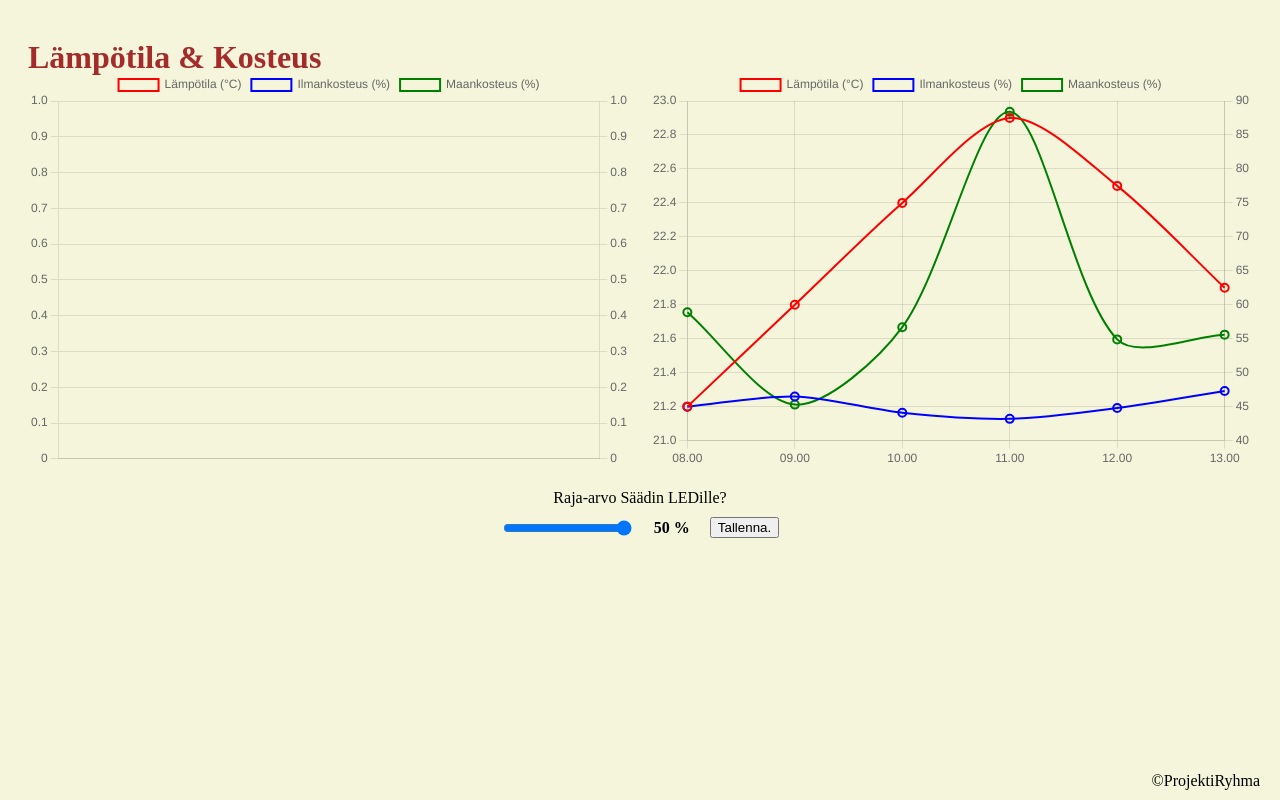
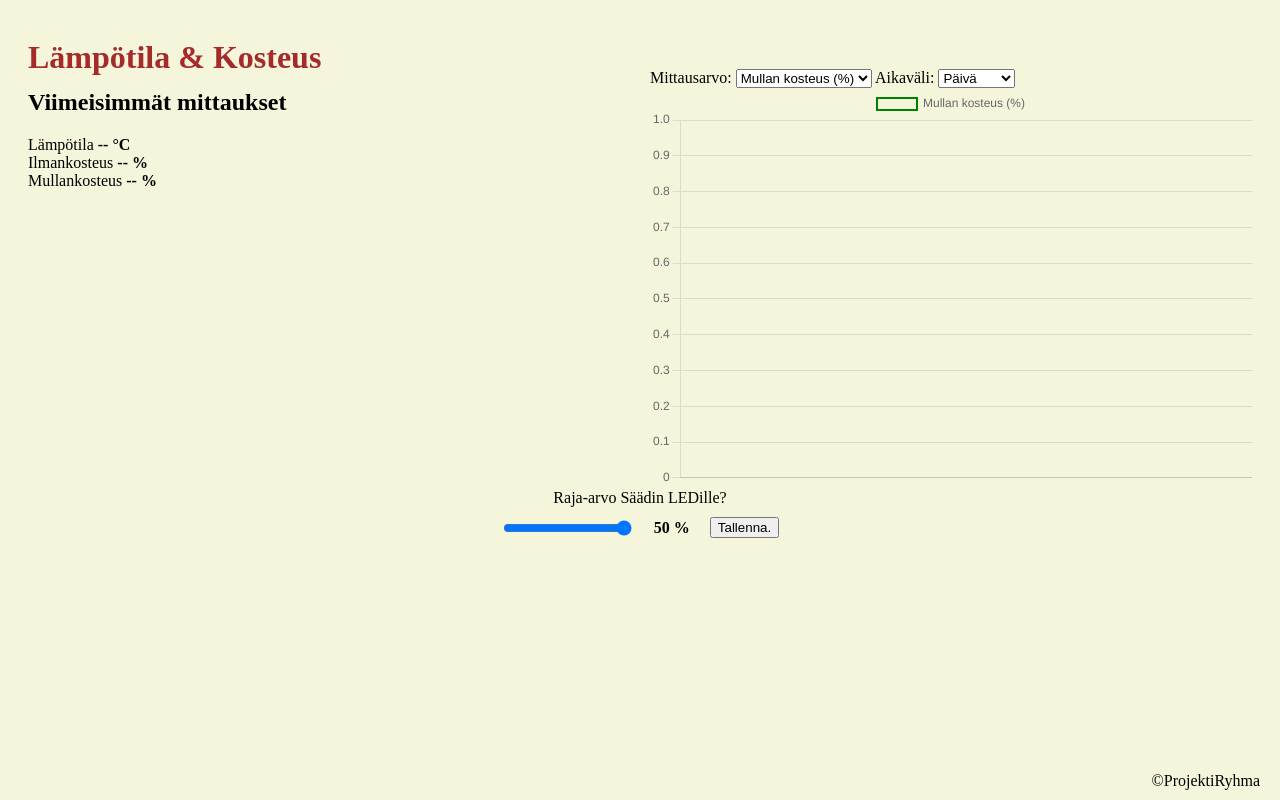
Before and after one commit to FabianTimplaru/Sularin-projekti, a plain HTML site: page front/index.html in a window 1280 px wide. Drawn offline with Linux system fonts and the light colour scheme; no server answers.

Commit message:
Added frontend functionality: left side shows current values, right side shows historic chart, event driven updating, minthreshold connected to backend, chart dropdown menu for different values and different time periods

```diff
--- a/front/index.html
+++ b/front/index.html
@@ -1,31 +1,96 @@
 <!DOCTYPE html>
-<html lang="en">
+<html lang="fi">
+
 <head>
+  <!-- Sivun perustiedot -->
   <meta charset="UTF-8">
   <meta name="viewport" content="width=device-width, initial-scale=1.0">
   <title>Kosteusanturi</title>
+
+  <!-- Tyylit -->
   <link rel="stylesheet" href="css/styles.css">
 </head>
+
 <body>
-    <div id="otsikko" class="otsikko"><h1>Lämpötila & Kosteus</h1></div>
+
+  <!-- === 1. Sivun otsikko === -->
+  <div id="otsikko" class="otsikko">
+    <h1>Lämpötila & Kosteus</h1>
+  </div>
+
+  <!-- === 2. Mittausnäkymä === -->
   <div class="kaaviot">
-      <div class="kaavioLaatikko"><canvas id="kaavio"></canvas>
+
+    <!-- Vasen laatikko: viimeisimmät mittaukset -->
+    <div class="kaavioLaatikko">
+      <!-- Nykyiset mittaukset -->
+      <section class="nykyisetMittaukset">
+        <h2>Viimeisimmät mittaukset</h2>
+        <div class="mittausKortit">
+          <!-- Lämpötila -->
+          <div class="mittausKortti">
+            <span>Lämpötila</span>
+            <strong id="arvoLampo">-- °C</strong>
           </div>
-      <div class="kaavioLaatikko"><canvas id="kaavioLatest"></canvas>
+
+          <!-- Ilmankosteus -->
+          <div class="mittausKortti">
+            <span>Ilmankosteus</span>
+            <strong id="arvoIlmanKosteus">-- %</strong>
+          </div>
+
+          <!-- Mullankosteus -->
+          <div class="mittausKortti">
+            <span>Mullankosteus</span>
+            <strong id="arvoMullanKosteus">-- %</strong>
           </div>
         </div>
+      </section>
+    </div>
+
+    <!-- Oikea laatikko: mittaushistoria -->
+    <div class="kaavioLaatikko">
+      <!-- Mittausarvon valinta -->
+      <label for="mittausValinta">Mittausarvo:</label>
+      <select id="mittausValinta">
+        <option value="soilMoisture_percent">Mullan kosteus (%)</option>
+        <option value="temp">Lämpötila (°C)</option>
+        <option value="airHumidity">Ilmankosteus (%)</option>
+        <option value="soilMoisture_adc">ADC-raaka-arvo</option>
+      </select>
+
+      <!-- Aikavälin valinta -->
+      <label for="aikavaliValinta">Aikaväli:</label>
+      <select id="aikavaliValinta">
+        <option value="paiva">Päivä</option>
+        <option value="kuukausi">Kuukausi</option>
+        <option value="vuosi">Vuosi</option>
+        <option value="kaikki">Kaikki</option>
+      </select>
+
+      <!-- Historiakaavio -->
+      <canvas id="historiaKaavio"></canvas>
+    </div>
+
+  </div>
+
+  <!-- === 3. LEDin raja-arvosäädin === -->
   <div class="rajalaatikko">
-
-      <label for="myRange">Raja-arvo Säädin LEDille?</label>
-      <div class="rajaSaadin">
-      <input type="range" min="10" max="50" value="50" class="slider" id="myRange">
-      <output id="rajaArvo" for="myRange">50 %</output>
+    <label for="kosteusRajaSaadin">Raja-arvo Säädin LEDille?</label>
+    <div class="kosteusRajaSaadin">
+      <input type="range" min="10" max="50" value="50" class="slider" id="kosteusRajaSaadin">
+      <output id="rajaArvo" for="kosteusRajaSaadin">50 %</output>
       <button id="rajaTallenna">Tallenna.</button>
     </div>
   </div>
+
+  <!-- === 4. Alatunniste === -->
   <footer id="footer">©ProjektiRyhma</footer>
+
+  <!-- === 5. Skriptit: Chart.js ennen sovelluskoodia === -->
   <script src="chart/chart.js"></script><!--Paikallinen chart, muuta tarvittaessa-->
   <script src="js/script.js"></script>
 
 </body>
+
 </html>
--- a/front/js/script.js
+++ b/front/js/script.js
@@ -1,44 +1,27 @@
+// === 1. Asetukset ja API-osoitteet ===
+const HISTORIA_URL = 'http://localhost:3000/api/measurements';
+const RAJA_URL = 'http://localhost:3000/api/settings';
 
-// ---raja-arvot ---
-const MAX_LAMPO = 30;     // liikaa lämpöä
-const MAX_KOSTEUS = 70;   // liikaa kosteutta
+// === 2. Sovelluksen tila ===
+let measurements = [];
+let minimiKosteus = 49;
 
-const HISTORIA_URL = 'http://localhost:3000/api/measurements';
-const LATEST_URL = 'data.json'; // 'http://localhost:3000/api/measurements/latest'
-const RAJA_URL = 'http://localhost:3000/api/settings'; // "minMoistureThreshold": 30.0 tieto
-
-let latestData = []; // Store the latest data for chart updates limited to 144 entries
-
-// --- SSE (Server-Sent Events) ---
-const eventSource = new EventSource(
-  'http://localhost:3000/api/measurements/stream'
-);
-eventSource.addEventListener('measurement', (event) => {
-  const data = JSON.parse(event.data);
-  console.log(data);
-  latestData.push(data);
-  if (latestData.length > 144) {
-    latestData.shift(); // Keep only the latest 144 entries
-  }
-  paivitaKaavio(kaavio, latestData);
-  paivitaKaavio(kaavioLatest, [data]);
-});
-
-//  --- rajasäätimen asetukset ---
-const rajaSaadin = document.getElementById('myRange');
+// === 3. Sivun HTML-elementit ===
+const kosteusRajaSaadin = document.getElementById('kosteusRajaSaadin');
 const rajaArvo = document.getElementById('rajaArvo');
 const rajaNappi = document.getElementById('rajaTallenna');
 
-let minimiKosteus = 49; // ledin raja-arvo, päivittyy säätimellä
+// --- Kaavioiden valikot ---
+const mittausValinta = document.getElementById('mittausValinta');
+const aikavaliValinta = document.getElementById('aikavaliValinta');
 
-function naytaRaja() {
-  rajaArvo.textContent = rajaSaadin.value + ' %';
-}
-
-async function lahetaRaja() {
-  const arvo = Number(rajaSaadin.value);
-  console.log("nappia painettu, arvo: ", arvo);////////////////////// TODO patch
-  minimiKosteus = arvo;
+// === 4. Datan haku ===
+async function haeData() { //Historia fets
+  const historia = await fetch(HISTORIA_URL);
+  if (!historia.ok) throw new Error('Virhe: ' + historia.status);
+  const data = await historia.json();
+  console.log(data);
+  return data;
 }
 
 async function haeRaja() {
@@ -49,52 +32,57 @@ async function haeRaja() {
 
     if (typeof data3.minMoistureThreshold === 'number') {
       minimiKosteus = data3.minMoistureThreshold;
-      rajaSaadin.value = minimiKosteus;
+      kosteusRajaSaadin.value = minimiKosteus;
       naytaRaja();
     }
   } catch (err) {
-    console.error('Rajan haku epäonnisuti.', err);
+    console.error('Rajan haku epäonnistui.', err);
   }
 }
 
-// --- kaavioiden asetukset ---
+// === 5. Raja-arvosäätimen toiminnot ===
+function naytaRaja() {
+  rajaArvo.textContent = kosteusRajaSaadin.value + ' %';
+}
 
-function luoKaavio(canvasId = 'kaavio') {
+async function lahetaRaja() {
+  try {
+    const arvo = Number(kosteusRajaSaadin.value);
+    const response = await fetch(RAJA_URL, {
+      method: 'PATCH',
+      headers: {
+        'Content-Type': 'application/json'
+      },
+      body: JSON.stringify({
+        "minMoistureThreshold": arvo
+      })
+    });
+    if (!response.ok) {
+      throw new Error('Virhe: ' + response.status);
+    }
+    minimiKosteus = arvo;
+    console.log(`Min kosteus: ${minimiKosteus}`);
+  } catch (err) {
+    console.error('Rajan muokkaminen epäonnistui', err);
+  }
+}
+
+// === 6. Kaavion asetukset ja luonti ===
+function luoKaavio(canvasId) {
   const ctx = document.getElementById(canvasId).getContext('2d');
-  const radius = canvasId === 'kaavioLatest' ? 4 : 0;
   return new Chart(ctx, {
     type: 'line',
     data: {
       labels: [],
       datasets: [
         {
-          label: 'Lämpötila (°C)',
-          data: [],
-          borderColor: 'red',
-          backgroundColor: 'transparent',
-          yAxisID: 'yLampo',
-          tension: 0.3,
-          pointRadius: radius,
-          borderWidth: 2
-        },
-        {
-          label: 'Ilmankosteus (%)',
-          data: [],
-          borderColor: 'blue',
-          backgroundColor: 'transparent',
-          yAxisID: 'yKosteus',
-          tension: 0.3,
-          pointRadius: radius,
-          borderWidth: 2
-        },
-        {
-          label: 'Maankosteus (%)',
+          label: 'Mullan kosteus (%)',
           data: [],
           borderColor: 'green',
           backgroundColor: 'transparent',
-          yAxisID: 'yKosteus',
+          yAxisID: 'yArvo',
           tension: 0.3,
-          pointRadius: radius,
+          pointRadius: 0,
           borderWidth: 2
         }
       ]
@@ -104,74 +92,149 @@ function luoKaavio(canvasId = 'kaavio') {
       maintainAspectRatio: false,
       interaction: { mode: 'index', intersect: false },
       scales: {
-        yLampo: { position: 'left' },
-        yKosteus: { position: 'right', grid: { drawOnChartArea: false } }
+        x: {
+          ticks: {
+            autoSkip: true,
+            maxTicksLimit: 10,
+            maxRotation: 0
+          }
+        },
+        yArvo: {
+          position: 'left'
+        }
       }
     }
   });
 }
 
-// --- Datan haku ---
-async function haeData() { //Historia fets
-  const historia = await fetch(HISTORIA_URL);
-  if (!historia.ok) throw new Error('Virhe: ' + historia.status);
-  const data = await historia.json();
-  console.log(data);
-  return data;
-}
+// === 7. Kaavion päivitys ja historian suodatus ===
+function paivitaKaavio(kaavio, rivit) {
+  let dateOptions;
 
-async function haeLatest() { //kaaviolatest fetch
-  const latest = await fetch(LATEST_URL);
-  if (!latest.ok) throw new Error('Virhe: ' + latest.status);
-  const data2 = await latest.json();
-  console.log(data2);
-  return data2; //Täällä voi tulla virhe kun saatu data ei ole taulukkona -> funktio joka muuttaa datan taulukoksi.
-}
+  switch (aikavaliValinta.value) {
+    case 'paiva':
+      dateOptions = {
+        hour: '2-digit',
+        minute: '2-digit'
+      };
+      break;
 
-// --- Kaavioiden päivitys ---
-// --- Värivaroitus erikseen lämpötilalle ja kosteudelle ---
-function tarkistaRajaArvot(kaavio, rivit) {
-  if (!rivit || rivit.length === 0) return;
+    case 'kuukausi':
+      dateOptions = {
+        day: '2-digit',
+        month: '2-digit',
+        hour: '2-digit',
+        minute: '2-digit'
+      };
+      break;
 
-  const viimeinen = rivit[rivit.length - 1];
+    case 'vuosi':
+      dateOptions = {
+        day: '2-digit',
+        month: '2-digit'
+      };
+      break;
 
-  const lampoYlitys = viimeinen.temp > MAX_LAMPO;
-  const kosteusYlitys = viimeinen.airHumidity > MAX_KOSTEUS;
-  const maaLiianKuiva = viimeinen.soilMoisture_percent < minimiKosteus;
+    case 'kaikki':
+      dateOptions = {
+        day: '2-digit',
+        month: '2-digit',
+        year: 'numeric'
+      };
+      break;
+  }
 
-  // Lämpötilaviiva
-  kaavio.data.datasets[0].borderColor = lampoYlitys ? 'darkred' : 'red';
-
-  // Kosteusviiva
-  kaavio.data.datasets[1].borderColor = kosteusYlitys ? 'darkred' : 'blue';
-
-  // Maankosteusviiva
-  kaavio.data.datasets[2].borderColor = maaLiianKuiva ? 'orange' : 'green';
+  kaavio.data.labels = rivit.map(r =>
+    new Date(r.timestamp).toLocaleString('fi-FI', dateOptions)
+  );
+  const selectedMetric = mittausValinta.value;
+  const selectedLabel = mittausValinta.options[mittausValinta.selectedIndex].textContent;
+  const colors = {
+    soilMoisture_percent: 'green',
+    temp: 'red',
+    airHumidity: 'blue',
+    soilMoisture_adc: 'purple'
+  };
+  kaavio.data.datasets[0].borderColor = colors[selectedMetric] || 'black';
+  kaavio.data.datasets[0].label = selectedLabel;
+  kaavio.data.datasets[0].data = rivit.map(r => r[selectedMetric]);
   kaavio.update();
 }
 
-function paivitaKaavio(kaavio, rivit) {
-  kaavio.data.labels = rivit.map(r => new Date(r.timestamp).toLocaleTimeString('fi-FI', { hour: '2-digit', minute: '2-digit' }));
-  kaavio.data.datasets[0].data = rivit.map(r => r.temp);
-  kaavio.data.datasets[1].data = rivit.map(r => r.airHumidity);
-  kaavio.data.datasets[2].data = rivit.map(r => r.soilMoisture_percent);
-  kaavio.update();
-  // automaattinen raja-arvotarkistus
-  tarkistaRajaArvot(kaavio, rivit);
+function paivitaHistoria() {
+  const now = new Date();
+  let startDate;
+
+  switch (aikavaliValinta.value) {
+    case 'paiva':
+      startDate = new Date(now.getFullYear(), now.getMonth(), now.getDate());
+      break;
+
+    case 'kuukausi':
+      startDate = new Date(now.getFullYear(), now.getMonth(), 1);
+      break;
+
+    case 'vuosi':
+      startDate = new Date(now.getFullYear(), 0, 1);
+      break;
+
+    case 'kaikki':
+      startDate = null;
+      break;
+  }
+
+  const filteredMeasurements = startDate
+    ? measurements.filter(m => new Date(m.timestamp) >= startDate)
+    : measurements;
+
+  paivitaKaavio(historiaKaavio, filteredMeasurements);
 }
 
-// --- Käynnistys ---
-const kaavio = luoKaavio('kaavio');
+// === 8. Mittauskorttien päivitys ===
+function paivitaMittausKortit(measurement) {
+  document.getElementById("arvoLampo").textContent = `${measurement.temp} °C`;
+  document.getElementById("arvoIlmanKosteus").textContent = `${measurement.airHumidity} %`;
+  document.getElementById("arvoMullanKosteus").textContent = `${measurement.soilMoisture_percent} %`;
+}
+
+// === 9. Käynnistys ja tapahtumankuuntelijat ===
+// --- SSE (Server-Sent Events) ---
+function aloitaSSE() {
+  const eventSource = new EventSource(
+    'http://localhost:3000/api/measurements/stream'
+  );
+  eventSource.addEventListener('measurement', (event) => {
+    const data = JSON.parse(event.data);
+    console.log(data);
+    measurements.push(data);
+    paivitaHistoria();
+    paivitaMittausKortit(data);
+  });
+}
+
+// --- Historian lataus ---
 haeData()
   .then(rivit => {
-    latestData = rivit.slice(-144);
-    paivitaKaavio(kaavio, latestData);
+    measurements = rivit;
+    paivitaHistoria();
+    const lastMeasurement = rivit.at(-1);
+    if (lastMeasurement) {
+      paivitaMittausKortit(lastMeasurement);
+    }
   })
-  .catch(console.error);
+  .catch(console.error)
+  .finally(aloitaSSE);
 
-const kaavioLatest = luoKaavio('kaavioLatest');
-haeLatest().then(rivit => paivitaKaavio(kaavioLatest, rivit)).catch(console.error);
+// --- Kaavion luonti ---
+const historiaKaavio = luoKaavio('historiaKaavio');
 
-rajaSaadin.addEventListener('input', naytaRaja);
+// --- Raja-arvosäätimen tapahtumat ---
+kosteusRajaSaadin.addEventListener('input', naytaRaja);
 rajaNappi.addEventListener('click', lahetaRaja);
 naytaRaja();
+haeRaja();
+
+// --- Kaavion valikoiden tapahtumat ---
+mittausValinta.addEventListener('change', paivitaHistoria);
+
+aikavaliValinta.addEventListener('change', paivitaHistoria);
```
Also changed, not shown: front/css/styles.css (+34 -9 lines). Lines whose indentation alone changed are shown as unchanged.
